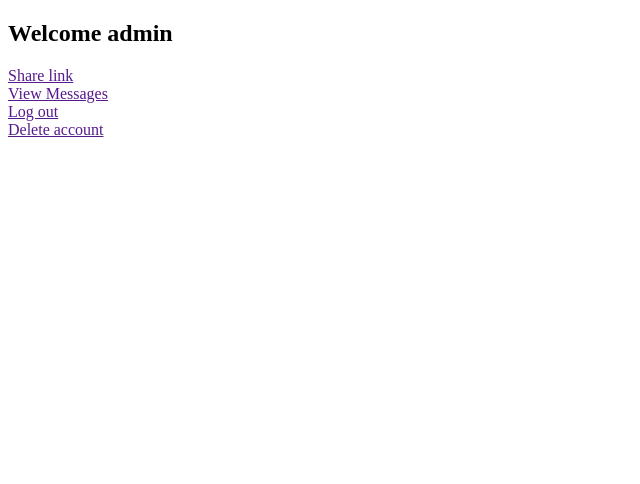
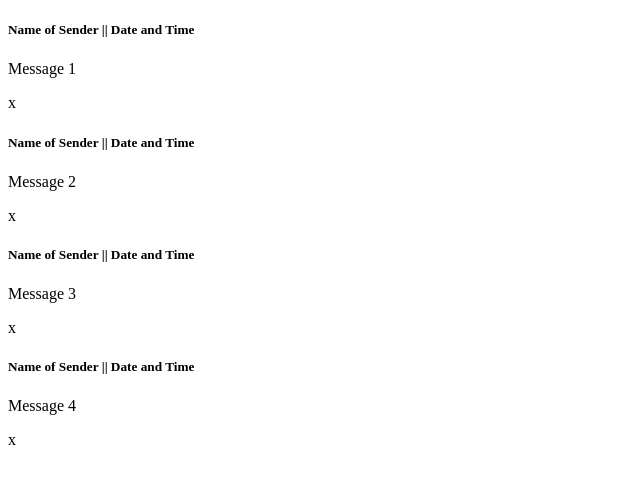
Before and after one commit to stephojuyah/typed.frontendmvp, a React (Vite) app in the folder mvp-frontend/: page / in a window 1280 px wide. Shown: the top 484 px of the page, without its empty margins (0-640 px from the left). Built offline with nearby package versions, Linux system fonts and the light colour scheme.

Commit message:
new commit

```diff
--- a/mvp-frontend/src/main.jsx
+++ b/mvp-frontend/src/main.jsx
@@ -3,8 +3,9 @@ import { createRoot } from 'react-dom/client'
 // import EnterMessage from './pages/entermessage/EnterMessage'
 // import EMRedirect from './pages/emredirect/EMRedirect'
 // import Register from './pages/register/Register'
-import Home from './pages/home/home'
+// import Home from './pages/home/home'
 // import Login from './pages/login/Login'
+import Messages from './pages/messages/Messages'
 // import './index.css'
 // import App from './App.jsx'
 
@@ -13,7 +14,8 @@ createRoot(document.getElementById('root')).render(
     {/* <EnterMessage /> */}
     {/* <EMRedirect /> */}
     {/* <Register /> */}
-    <Home />
+    {/* <Home /> */}
     {/* <Login /> */}
+    <Messages />
   </StrictMode>,
 )
--- a/mvp-frontend/src/pages/messages/Messages.jsx
+++ b/mvp-frontend/src/pages/messages/Messages.jsx
@@ -0,0 +1,11 @@
+import MessagesCom1 from './MessagesCom1.jsx'
+
+function Messages() {
+    return (
+        <>
+          <MessagesCom1 />
+        </>
+    )
+}
+
+export default Messages
--- a/mvp-frontend/src/pages/messages/MessagesCom1.jsx
+++ b/mvp-frontend/src/pages/messages/MessagesCom1.jsx
@@ -0,0 +1,31 @@
+const MessagesCom1 = () => {
+
+    return(
+        <>
+        <div className="messages_contain">
+            <div className="messagebox_1">
+                <h5>Name of Sender  ||  Date and Time</h5>
+                <p>Message 1</p>
+                <span>x</span>
+            </div>
+            <div className="messagebox_2">
+                <h5>Name of Sender  ||  Date and Time</h5>
+                <p>Message 2</p>
+                <span>x</span>
+            </div>
+            <div className="messagebox_3">
+                <h5>Name of Sender  ||  Date and Time</h5>
+                <p>Message 3</p>
+                <span>x</span>
+            </div>
+            <div className="messagebox_4">
+                <h5>Name of Sender  ||  Date and Time</h5>
+                <p>Message 4</p>
+                <span>x</span>
+            </div>
+        </div>
+        </>
+    )
+}
+
+export default MessagesCom1
```
